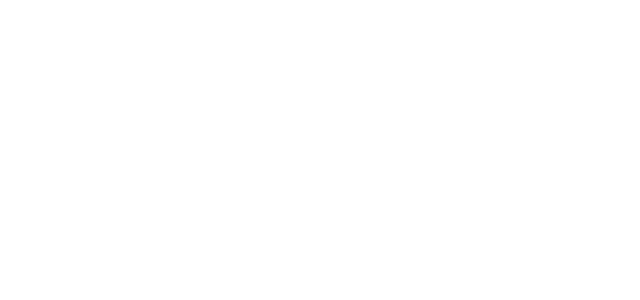
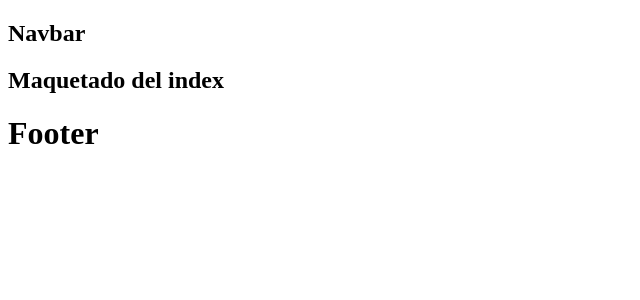
Before and after one commit to santinohamada/ProyectoFinal, a React (Vite) app: page / in a window 1280 px wide. Shown: the top 300 px of the page, without its empty margins (0-640 px from the left). Built offline with nearby package versions, Linux system fonts and the light colour scheme.

Commit message:
se agrego los componentes principales del proyecto

```diff
--- a/src/App.jsx
+++ b/src/App.jsx
@@ -1,9 +1,22 @@
 import './App.css'
+import Footer from './components/common/Footer'
+import Menu from './components/common/Menu'
+import Inicio from './components/pages/Inicio'
+import { BrowserRouter, Routes, Route } from 'react-router-dom'
 
 function App() {
 
   return (
     <>
+    <BrowserRouter>
+    <Menu></Menu>
+    <Routes>
+      <Route exact path="/" element={<Inicio></Inicio>}></Route>
+    </Routes>
+    <Footer></Footer>
+    </BrowserRouter>
+
+
 
     </>
   )
--- /dev/null
+++ b/src/components/common/Footer.jsx
@@ -0,0 +1,13 @@
+import React from 'react';
+
+const Footer = () => {
+    return (
+        <div>
+            <h1>
+                Footer
+            </h1>
+        </div>
+    );
+};
+
+export default Footer;
--- /dev/null
+++ b/src/components/common/Menu.jsx
@@ -0,0 +1,11 @@
+import React from 'react';
+
+const Menu = () => {
+    return (
+        <div>
+            <h2>Navbar</h2>
+        </div>
+    );
+};
+
+export default Menu;
--- /dev/null
+++ b/src/components/pages/Inicio.jsx
@@ -0,0 +1,11 @@
+import React from 'react';
+
+const Inicio = () => {
+    return (
+        <div>
+            <h2>Maquetado del index</h2>
+        </div>
+    );
+};
+
+export default Inicio;
```
